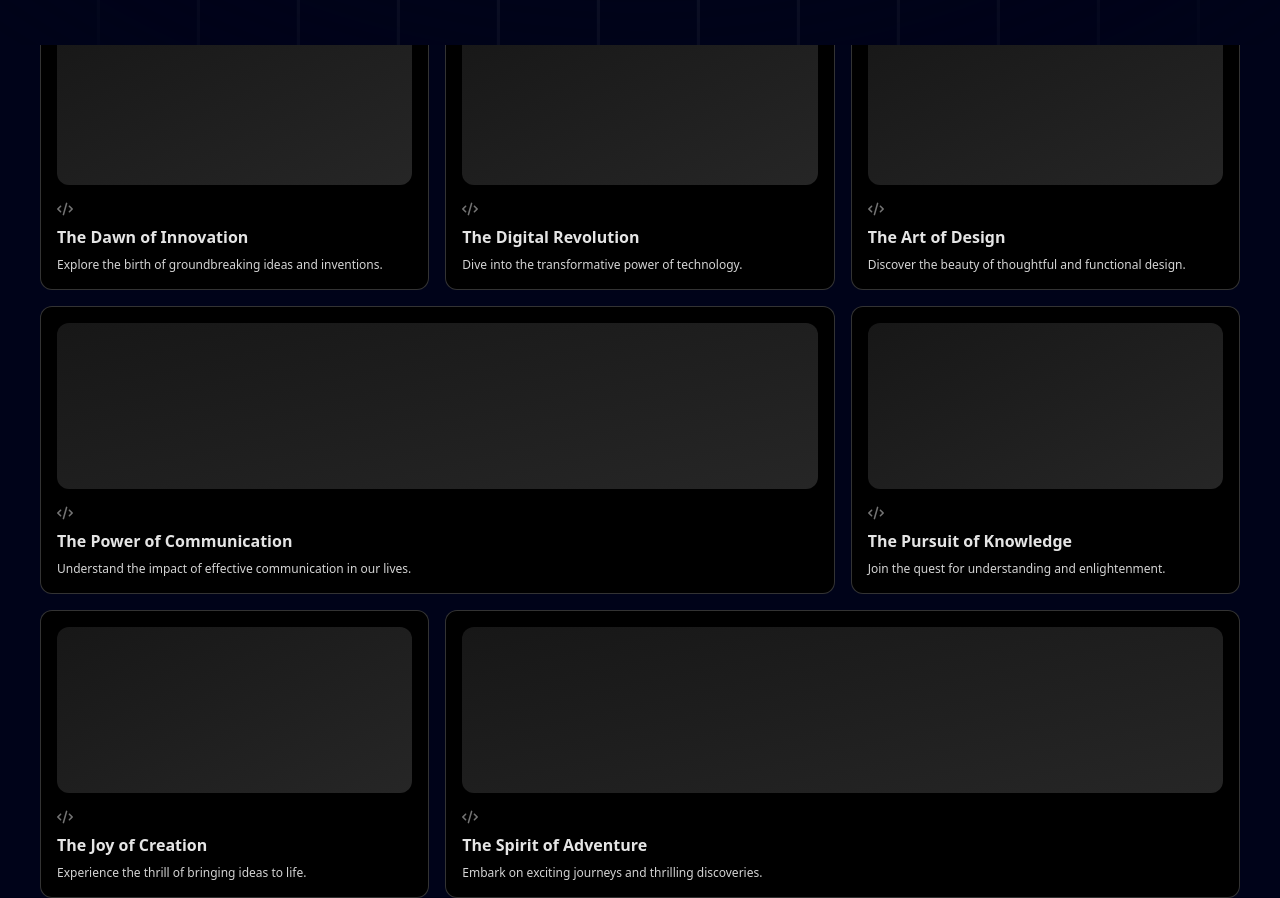
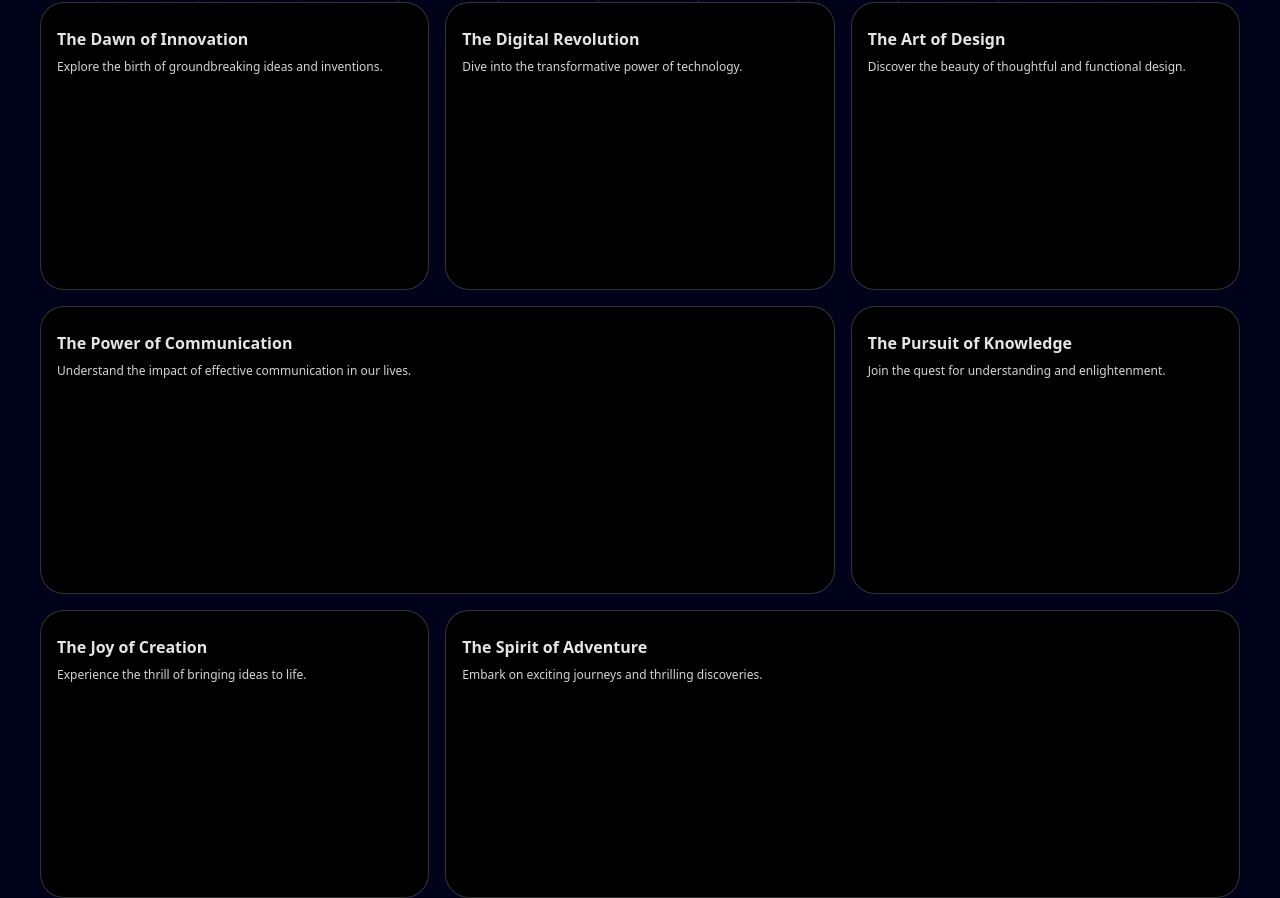
Before and after one commit to brunocolm/bruno-dev, a Next.js app: page / in a window 1280 px wide. Shown: the part 755-1653 px from the top of the page. Built offline with nearby package versions, Linux system fonts and the light colour scheme.

Commit message:
fix grid. change structure.

```diff
--- a/components/Grid.tsx
+++ b/components/Grid.tsx
@@ -1,60 +1,13 @@
 import React from "react";
 import { BentoGrid, BentoGridItem } from "./ui/BentoGrid";
 import { FaCode } from "react-icons/fa6";
+import { gridItems } from "@/data";
 
 function Grid() {
-  const Skeleton = () => (
-    <div className="flex flex-1 w-full h-full min-h-[6rem] rounded-xl bg-gradient-to-br from-neutral-200 dark:from-neutral-900 dark:to-neutral-800 to-neutral-100"></div>
-  );
-  const gridArray = [
-    {
-      title: "The Dawn of Innovation",
-      description: "Explore the birth of groundbreaking ideas and inventions.",
-      header: <Skeleton />,
-      icon: <FaCode className="h-4 w-4 text-neutral-500" />,
-    },
-    {
-      title: "The Digital Revolution",
-      description: "Dive into the transformative power of technology.",
-      header: <Skeleton />,
-      icon: <FaCode className="h-4 w-4 text-neutral-500" />,
-    },
-    {
-      title: "The Art of Design",
-      description: "Discover the beauty of thoughtful and functional design.",
-      header: <Skeleton />,
-      icon: <FaCode className="h-4 w-4 text-neutral-500" />,
-    },
-    {
-      title: "The Power of Communication",
-      description:
-        "Understand the impact of effective communication in our lives.",
-      header: <Skeleton />,
-      icon: <FaCode className="h-4 w-4 text-neutral-500" />,
-    },
-    {
-      title: "The Pursuit of Knowledge",
-      description: "Join the quest for understanding and enlightenment.",
-      header: <Skeleton />,
-      icon: <FaCode className="h-4 w-4 text-neutral-500" />,
-    },
-    {
-      title: "The Joy of Creation",
-      description: "Experience the thrill of bringing ideas to life.",
-      header: <Skeleton />,
-      icon: <FaCode className="h-4 w-4 text-neutral-500" />,
-    },
-    {
-      title: "The Spirit of Adventure",
-      description: "Embark on exciting journeys and thrilling discoveries.",
-      header: <Skeleton />,
-      icon: <FaCode className="h-4 w-4 text-neutral-500" />,
-    },
-  ];
   return (
     <section id="about">
       <BentoGrid>
-        {gridArray.map((item, i) => (
+        {gridItems.map((item, i) => (
           <BentoGridItem
             key={i}
             title={item.title}
--- a/components/ui/BentoGrid.tsx
+++ b/components/ui/BentoGrid.tsx
@@ -35,7 +35,7 @@
   return (
     <div
       className={cn(
-        "row-span-1 rounded-xl group/bento hover:shadow-xl transition duration-200 shadow-input dark:shadow-none p-4 dark:bg-black dark:border-white/[0.2] bg-white border border-transparent justify-between flex flex-col space-y-4",
+        "row-span-1 relative rounded-3xl group/bento hover:shadow-xl transition duration-200 shadow-input dark:shadow-none p-4 dark:bg-black dark:border-white/[0.2] bg-white border border-transparent justify-between flex flex-col space-y-4 border-red-500",
         className
       )}
     >
--- /dev/null
+++ b/data/index.ts
@@ -0,0 +1,39 @@
+interface GridItem {
+    title: string;
+    description?: string
+    header?: React.ReactNode
+    icon?: React.ReactNode
+    className?: string
+}
+
+export const gridItems: GridItem[] = [
+    {
+        title: "The Dawn of Innovation",
+        description: "Explore the birth of groundbreaking ideas and inventions.",
+    },
+    {
+        title: "The Digital Revolution",
+        description: "Dive into the transformative power of technology.",
+    },
+    {
+        title: "The Art of Design",
+        description: "Discover the beauty of thoughtful and functional design.",
+    },
+    {
+        title: "The Power of Communication",
+        description:
+            "Understand the impact of effective communication in our lives.",
+    },
+    {
+        title: "The Pursuit of Knowledge",
+        description: "Join the quest for understanding and enlightenment.",
+    },
+    {
+        title: "The Joy of Creation",
+        description: "Experience the thrill of bringing ideas to life.",
+    },
+    {
+        title: "The Spirit of Adventure",
+        description: "Embark on exciting journeys and thrilling discoveries.",
+    },
+]
```
